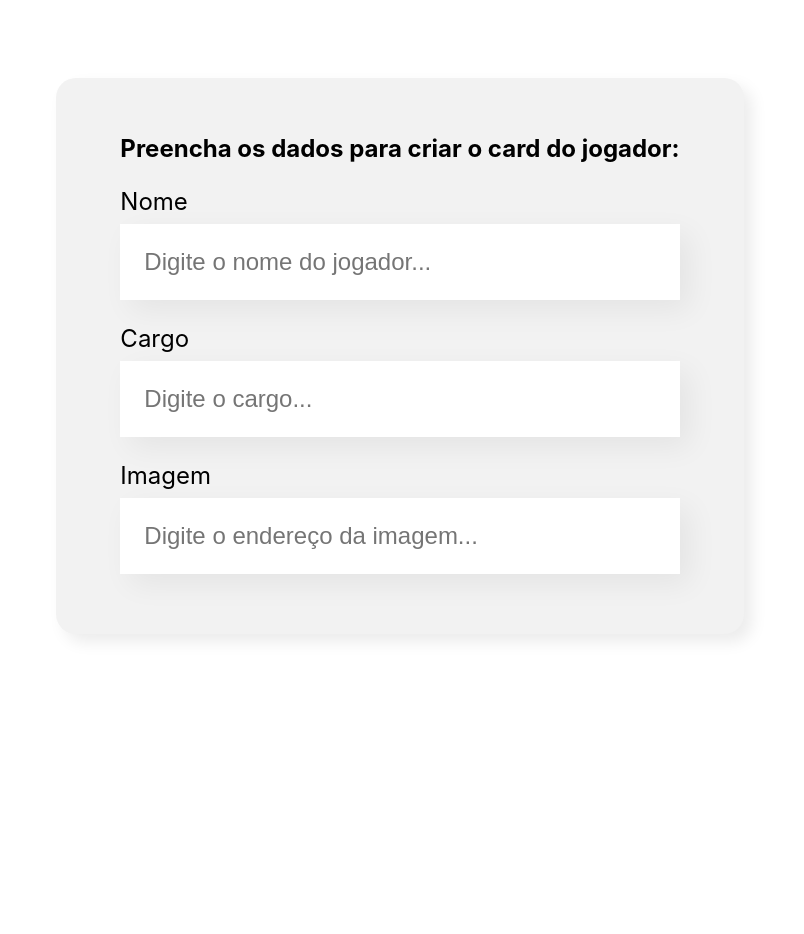
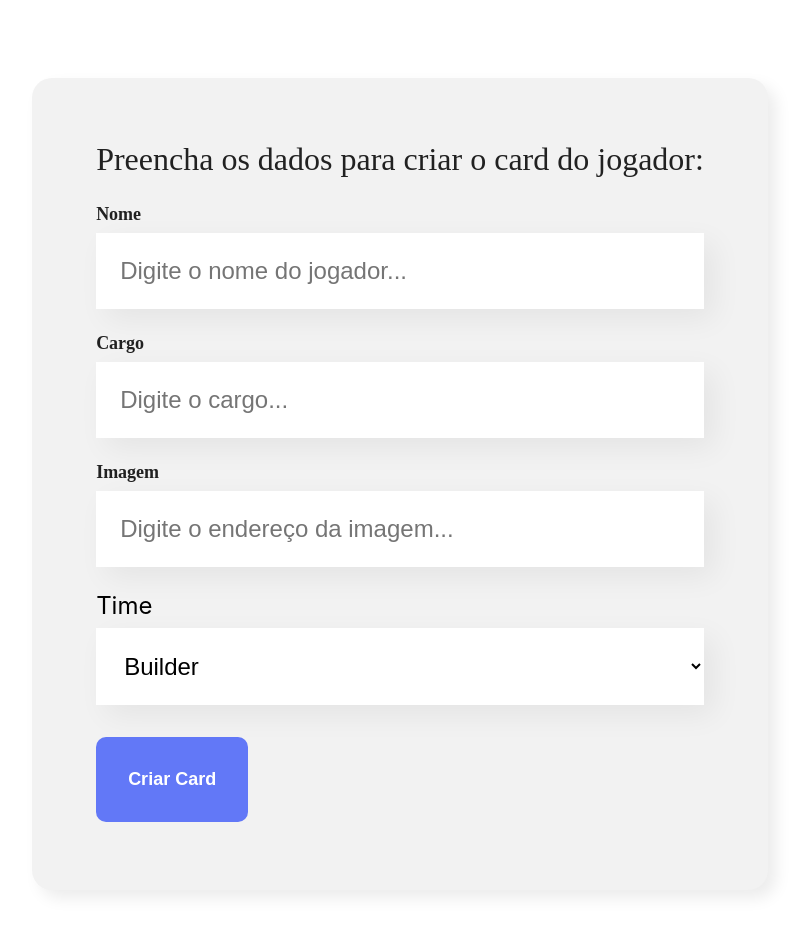
Before and after one commit to RuanFredericoPletsch/OrganoReact, a React (Create React App) app: page / in a window 1280 px wide. Shown: the part 500-1434 px from the top of the page, without its empty margins (240-1044 px from the left). Before the commit the page ends 1214 px from the top, so only its background shows below. Built offline with nearby package versions, Linux system fonts and the light colour scheme.

Commit message:
Adicionando funcionalidade ao formulário

```diff
--- a/src/App.js
+++ b/src/App.js
@@ -1,11 +1,20 @@
+import { useState } from 'react';
 import Banner from './componentes/Banner';
 import Formulario from './componentes/Fomulario';
 
 function App() {
+
+  const [colaboradores, setColaboradores] = useState([])
+
+  const aoNovoColaboradorCadastrado = (colaborador) => {
+    console.log(colaborador)
+    setColaboradores([...colaboradores, colaborador])
+  }
+
   return (
     <div className="App">
       <Banner />
-      <Formulario />
+      <Formulario aoColaboradorCadastrado={aoNovoColaboradorCadastrado}/>
     </div>
   );
 }
--- /dev/null
+++ b/src/componentes/Botao/FormularioBotao.css
@@ -0,0 +1,15 @@
+.botao {
+    background-color: #6278f7;
+    border-radius: 10px;
+    font-weight: 700;
+    font-size: 18px;
+    padding: 32px;
+    border: none;
+    cursor: pointer;
+    color: #fff;
+    margin: 32px 0;
+}
+
+.botao:hover {
+    color: #95ffd4;
+}
--- /dev/null
+++ b/src/componentes/Botao/index.js
@@ -0,0 +1,11 @@
+import './FormularioBotao.css'
+
+
+
+const Botao = (props) => {
+    return(<button className='botao'>
+        {props.texto}
+    </button>)
+}
+
+export default Botao
--- a/src/componentes/Fomulario/Formulario.css
+++ b/src/componentes/Fomulario/Formulario.css
@@ -11,3 +11,12 @@
     padding: 36px 64px;
     box-shadow: 8px 8px 16px rgba(0, 0, 0, 0.08);
 }
+
+.formulario h2 {
+    color: #212121;
+    font-family: Prata;
+    font-size: 32px;
+    font-style: normal;
+    font-weight: 400;
+    line-height: normal;
+}
--- a/src/componentes/Fomulario/index.js
+++ b/src/componentes/Fomulario/index.js
@@ -1,14 +1,67 @@
 import './Formulario.css'
 import FormularioCampoTexto from './../FormularioCampoTexto/index';
+import ListaSuspensa from '../FormularioListaSuspensa';
+import Botao from '../Botao';
+import { useState } from 'react';
 
-const Formulario = () => {
+const Formulario = (props) => {
+
+    const times = [
+        'Builder',
+        'Explorer',
+        'Farms',
+        'Redstone',
+        'Noob'
+    ]
+
+    const [nome, setNome] = useState('')
+    const [cargo, setCargo] = useState('')
+    const [imagem, setImagem] = useState('')
+    const [time, setTime] = useState('')
+
+    const aoSalvar = (evento) => {
+        evento.preventDefault()
+        props.aoColaboradorCadastrado({
+            nome,
+            cargo,
+            imagem,
+            time
+        })
+    }
+
     return(
         <section className="formulario">
-            <form>
+            <form onSubmit={aoSalvar}>
                 <h2>Preencha os dados para criar o card do jogador:</h2>
-                <FormularioCampoTexto label="Nome" placeholder="Digite o nome do jogador"/>
-                <FormularioCampoTexto label="Cargo" placeholder="Digite o cargo"/>
-                <FormularioCampoTexto label="Imagem" placeholder="Digite o endereço da imagem"/>
+                <FormularioCampoTexto
+                    obrigatorio={true}
+                    label="Nome"
+                    placeholder="Digite o nome do jogador"
+                    valor={nome}
+                    aoAlterado={valor => setNome(valor)}
+                />
+                <FormularioCampoTexto
+                    obrigatorio={true}
+                    label="Cargo"
+                    placeholder="Digite o cargo"
+                    valor={cargo}
+                    aoAlterado={valor => setCargo(valor)}
+                />
+                <FormularioCampoTexto
+                    obrigatorio={false}
+                    label="Imagem"
+                    placeholder="Digite o endereço da imagem"
+                    valor={imagem}
+                    aoAlterado={valor => setImagem(valor)}
+                />
+                <ListaSuspensa
+                    obrigatorio={true}
+                    label="Time"
+                    itens={times}
+                    valor={time}
+                    aoAlterado={valor => setTime(valor)}
+                    />
+                <Botao texto="Criar Card"/>
             </form>
         </section>
     )
--- a/src/componentes/FormularioCampoTexto/FormularioCampoTexto.css
+++ b/src/componentes/FormularioCampoTexto/FormularioCampoTexto.css
@@ -5,7 +5,12 @@
 .formulario-campo-texto label {
     display: block;
     margin-bottom: 8px;
-    font-size: 24px;
+    color: #212121;
+    font-family: Montserrat;
+    font-size: 18px;
+    font-style: normal;
+    font-weight: 600;
+    line-height: normal;
 
 }
 
--- a/src/componentes/FormularioCampoTexto/index.js
+++ b/src/componentes/FormularioCampoTexto/index.js
@@ -1,13 +1,22 @@
+import { useState } from 'react'
 import './FormularioCampoTexto.css'
 
 const FormularioCampoTexto = (props) => {
 
     const placeholderModificiada = `${props.placeholder}...`
 
+    const [nome, setNome] = useState('')
+    const [cargo, setCargo] = useState('')
+    const [imagem, setImagem] = useState('')
+
+    const aoDigitado = (evento) => {
+        props.aoAlterado(evento.target.value)
+    }
+
     return (
         <div className="formulario-campo-texto">
             <label> {props.label} </label>
-            <input placeholder={placeholderModificiada}/>
+            <input value={props.valor} onChange={aoDigitado} required={props.obrigatorio} placeholder={placeholderModificiada}/>
         </div>
     )
 }
--- /dev/null
+++ b/src/componentes/FormularioListaSuspensa/FormularioListaSuspensa.css
@@ -0,0 +1,15 @@
+.lista-suspensa label{
+    display: block;
+    margin-bottom: 8px;
+    font-size: 24px;
+}
+
+.lista-suspensa select {
+    background-color: #fff;
+    box-shadow: 10px 10px 30px rgba(0, 0, 0, 0.06);
+    width: 100%;
+    border: none;
+    font-size: 24px;
+    padding: 24px;
+    box-sizing: border-box;
+}
--- /dev/null
+++ b/src/componentes/FormularioListaSuspensa/index.js
@@ -0,0 +1,14 @@
+import './FormularioListaSuspensa.css'
+
+const ListaSuspensa = (props) => {
+    return(
+        <div className='lista-suspensa'>
+            <label>{props.label}</label>
+            <select onChange={evento => props.aoAlterado(evento.target.value)} required={props.required} value={props.value}>
+                {props.itens.map(item => <option key={item}>{item}</option>)}
+            </select>
+        </div>
+    )
+}
+
+export default ListaSuspensa
```
